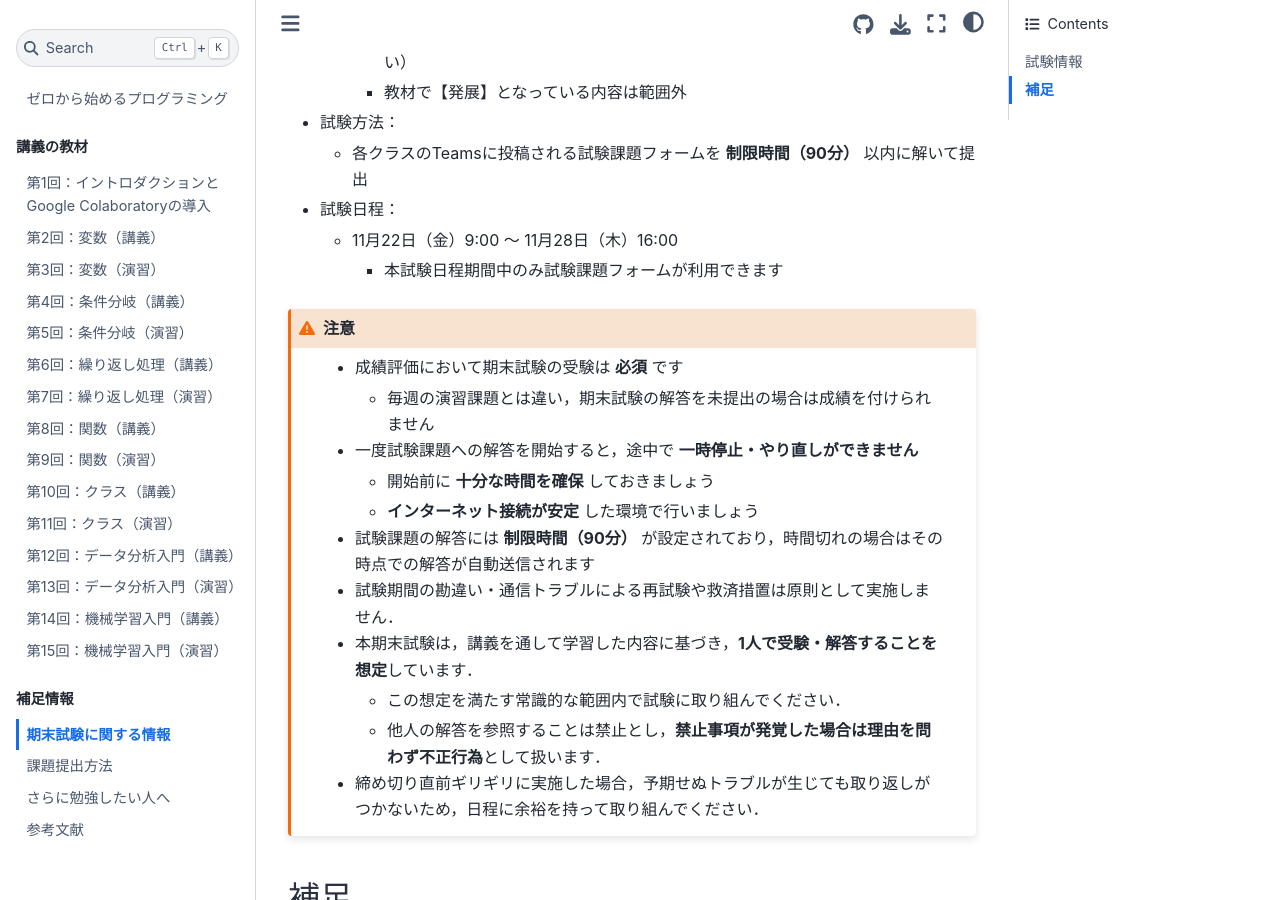
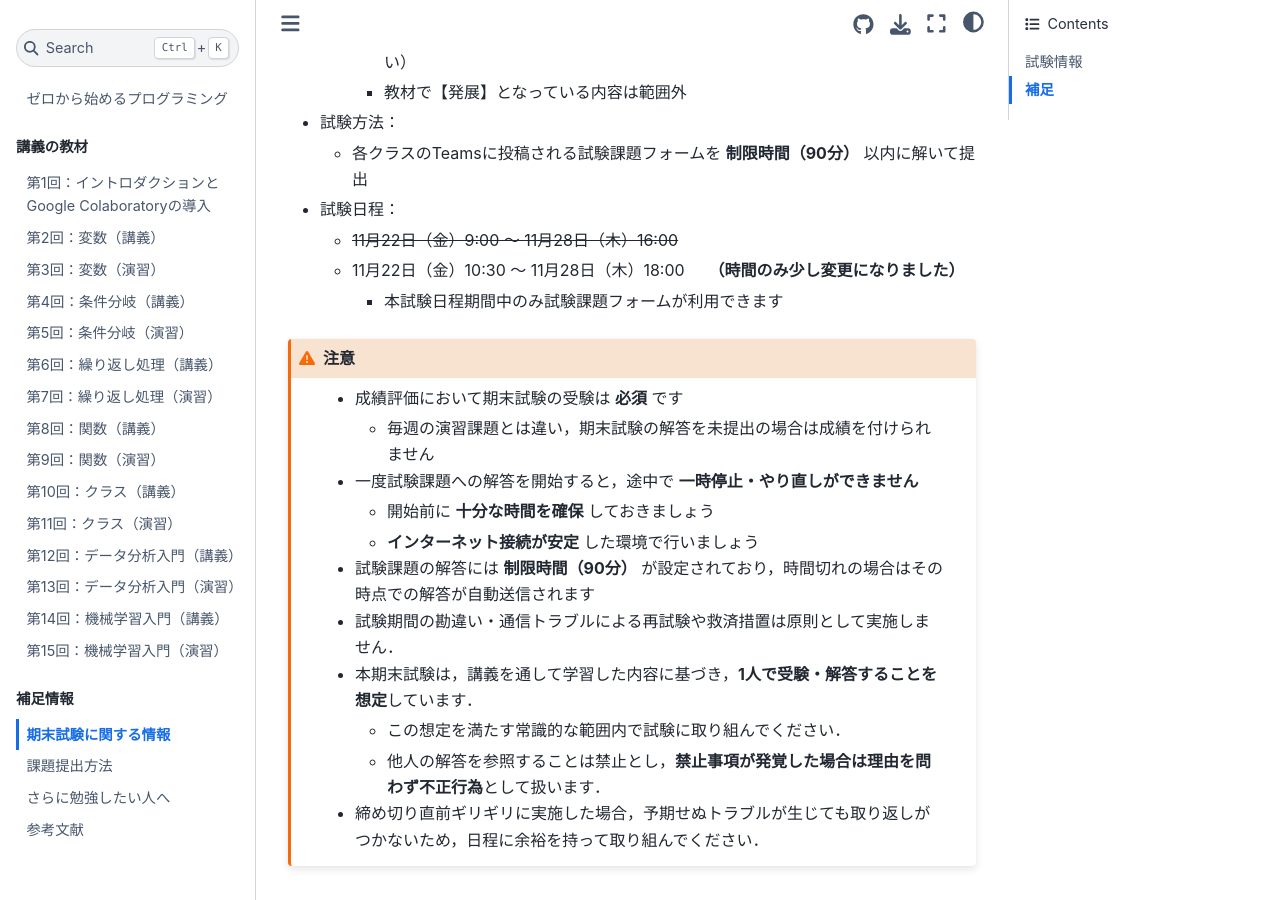
Before and after one commit to ground-zero-programming/zero-pro2024-public, a Jupyter Book: the page built from docs/exam.md, in a window 1280 px wide and 900 px high, scrolled down 395 px. Built offline with Jupyter Book 1.0.4 settings and Sphinx 7.4.7 and the Sphinx Book theme 1.1.4, drawn with Linux system fonts in a browser that asks for light colours.

Commit message:
update: exam periods

```diff
--- a/docs/exam.md
+++ b/docs/exam.md
@@ -15,7 +15,8 @@
 - 試験方法：
   - 各クラスのTeamsに投稿される試験課題フォームを **制限時間（90分）** 以内に解いて提出
 - 試験日程：
-  - 11月22日（金）9:00 〜 11月28日（木）16:00
+  - <del>11月22日（金）9:00 〜 11月28日（木）16:00</del>
+  - 11月22日（金）10:30 〜 11月28日（木）18:00　　**（時間のみ少し変更になりました）**
     - 本試験日程期間中のみ試験課題フォームが利用できます
 
 
```
Also changed, not shown: intro.md (+1 -0 lines).
